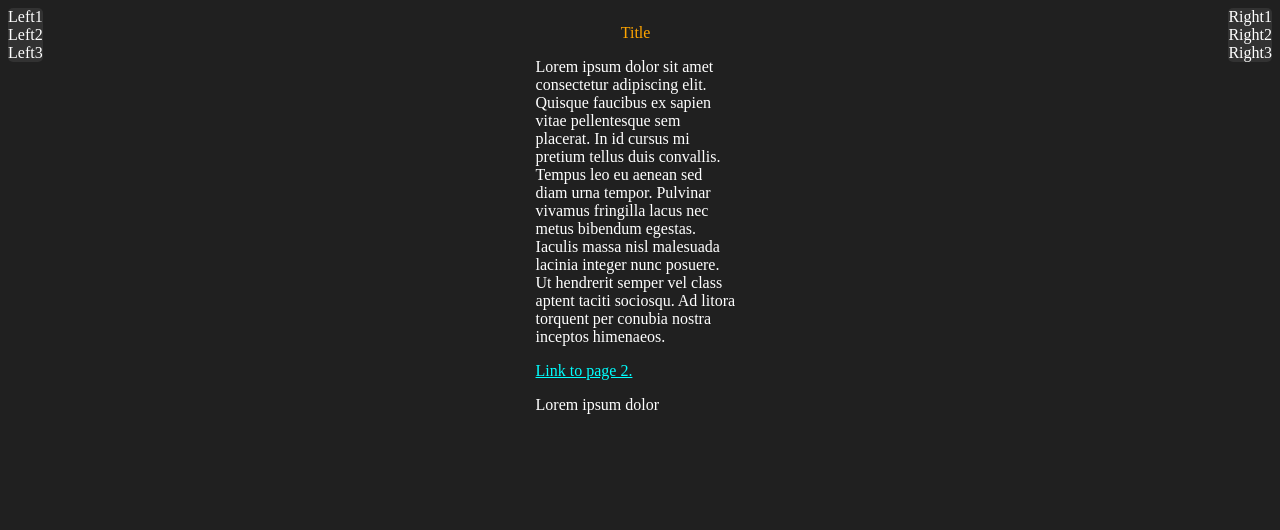
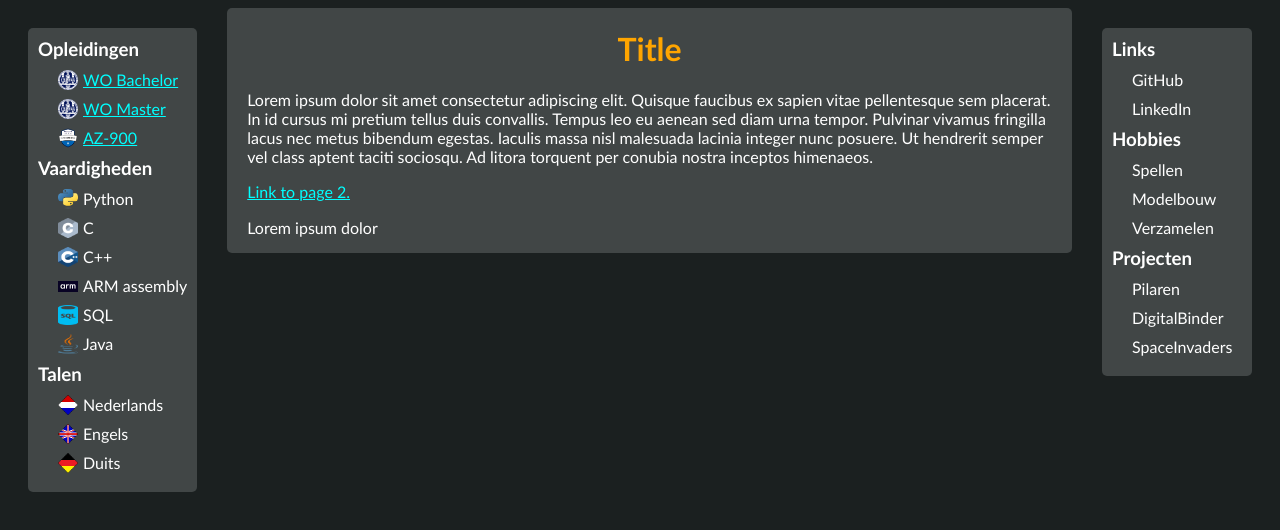
Before and after one commit to Huichelaar/Huichelaar.github.io, a plain HTML site: page index.html in a window 1280 px wide. Drawn offline with Linux system fonts and the light colour scheme.

Commit message:
Add icons
Replaced placeholder menu items and added icons to left menus' items. Also added links to education credentials.\n\nAdded margins and centering to main display and left & right menus.

```diff
--- a/index.html
+++ b/index.html
@@ -3,37 +3,68 @@
 <head>
   <title>Main page</title>
   <link rel="stylesheet" href="styles.css">
+  <script>
+    // Hide broken icons. Courtesy of Kevin Jantzer: https://stackoverflow.com/a/22051972
+    document.addEventListener("DOMContentLoaded", function(event) {
+      document.querySelectorAll('.icon').forEach(function(img) {
+        img.onerror = function(){this.style.display='none';};
+      })
+    });
+  </script>
   <!-- <script src="js/main.js"></script> -->
 </head>
 <body>
 
   <div class="sideMenus">
+
     <div class="menu leftMenu">
-      <div class="subMenu">
-        <p class="menuItem">Left1</p>
-        <p class="menuItem">Left2</p>
-        <p class="menuItem">Left3</p>
-      </div>
+      <h3 class="menuItem">Opleidingen</h3>
+      <p class="menuItemItem">
+        <img src="img/ULlogo3.png" class="icon">
+        <a target="_blank" href="https://theses.liacs.nl/1539">WO Bachelor</a>
+      </p>
+      <p class="menuItemItem">
+        <img src="img/ULlogo3.png" class="icon">
+        <a target="_blank" href="https://theses.liacs.nl/3071">WO Master</a>
+      </p>
+      <p class="menuItemItem">
+        <img src="img/MScertFundBadge.png" class="icon">
+        <a target="_blank" href="https://learn.microsoft.com/api/credentials/share/en-us/BenjaminSteffens/79CE60C677AC62E8?sharingId=66084197774656C1">AZ-900</a>
+      </p>
+
+      <h3 class="menuItem">Vaardigheden</h3>
+      <p class="menuItemItem"><img src="img/pythonLogo.png" class="icon">Python</p>
+      <p class="menuItemItem"><img src="img/Cicon.png" class="icon">C</p>
+      <p class="menuItemItem"><img src="img/CPPicon.png" class="icon">C++</p>
+      <p class="menuItemItem"><img src="img/armWhiteTXTBlackBG.png" class="icon iconARM">ARM assembly</p>
+      <p class="menuItemItem"><img src="img/sqlIcon.png" class="icon">SQL</p>
+      <p class="menuItemItem"><img src="img/javaIcon.png" class="icon">Java</p>
+
+      <h3 class="menuItem">Talen</h3>
+      <p class="menuItemItem"><img src="img/flag_nl.png" class="icon">Nederlands</p>
+      <p class="menuItemItem"><img src="img/flag_en.png" class="icon">Engels</p>
+      <p class="menuItemItem"><img src="img/flag_de.png" class="icon">Duits</p>
     </div>
+
     <div class="menu rightMenu">
-      <div class="subMenu">
-        <p class="menuItem">Right1</p>
-        <p class="menuItem">Right2</p>
-        <p class="menuItem">Right3</p>
-      </div>
+      <h3 class="menuItem">Links</h3>
+      <p class="menuItemItem">GitHub</p>
+      <p class="menuItemItem">LinkedIn</p>
+
+      <h3 class="menuItem">Hobbies</h3>
+      <p class="menuItemItem">Spellen</p>
+      <p class="menuItemItem">Modelbouw</p>
+      <p class="menuItemItem">Verzamelen</p>
+
+      <h3 class="menuItem">Projecten</h3>
+      <p class="menuItemItem">Pilaren</p>
+      <p class="menuItemItem">DigitalBinder</p>
+      <p class="menuItemItem">SpaceInvaders</p>
     </div>
   </div>
 
-  <!--
   <div class="mainDisplay">
-    <p id="name">Top-Centre</p>
-    <a href="page2/index.html">Link to page 2 lalalalala.</a>
-    <p>hhahahahaha</p>
-  </div>
-  -->
-
-  <div class="mainDisplay">
-    <p id="name">Title</p>
+    <h1 id="name">Title</h1>
     <p>
       Lorem ipsum dolor sit amet consectetur adipiscing elit. Quisque faucibus ex sapien vitae pellentesque sem placerat. In id cursus mi pretium tellus duis convallis. Tempus leo eu aenean sed diam urna tempor. Pulvinar vivamus fringilla lacus nec metus bibendum egestas. Iaculis massa nisl malesuada lacinia integer nunc posuere. Ut hendrerit semper vel class aptent taciti sociosqu. Ad litora torquent per conubia nostra inceptos himenaeos.
     </p>
--- a/styles.css
+++ b/styles.css
@@ -1,8 +1,9 @@
 body {
-  background-color: rgb(32, 32, 32);
+  background-color: rgb(27, 32, 32);
 }
 
-p {
+p, h1, h2, h3, a {
+  font-family: "Trebuchet MS", sans-serif;
   color: white;
 }
 
@@ -11,45 +12,74 @@ a {
 }
 
 #name {
+  font-family: "Trebuchet MS", sans-serif;
   text-align: center;
   color: orange;
 }
 
+.icon {
+  float: left;
+  width: 20px;
+  height: 20px;
+  margin: auto 5px auto auto;
+}
+
+.iconARM {
+  height: 11px;
+  margin: 5px 5px auto auto;
+}
+
 .mainDisplay {
-  max-width: 200px;
-  display: table;
-  margin: 0 auto;
+  max-width: 1000px;
+
+  border-style: hidden;
+  border-radius: 5px;
+
+  padding: 0 20px 0 20px;
+
+  background: rgb(65, 70, 70);
+
+  display: table;     /* I don't understand how, but this gets it to center. */
+  margin: 0 auto;     /* Courtesy of romprzy at: https://stackoverflow.com/a/16950278 */
 }
 
 /* Abstract class.
 Use in tandem with ...Menu classes below.*/
 .menu {
-  max-width: 200px;
+  min-width: 150px;
 
   border-style: hidden;
   border-radius: 5px;
 
-  padding-top: 0px;
-  padding-bottom: 0px;
+  padding: 10px 10px 10px 10px;
+
+  margin: 0 0 0 0;
 
   box-sizing: border-box;
 
-  background: rgb(50, 50, 50);
-
-  margin: 0
+  background: rgb(65, 70, 70);
 }
 
 /* Use in tandem with menu class. */
 .leftMenu {
   float: left;
+  margin: 20px 30px auto 20px;
 }
 
 /* Use in tandem with menu class. */
 .rightMenu {
   float: right;
+  margin: 20px 20px auto 30px;
 }
 
 .menuItem {
+  color: white;
   text-align: left;
-  margin: 0px;
+  margin: 0px 0px 0px 0px;
+  padding: 0px 0px 0px 0px;
 }
+
+.menuItemItem {
+  text-align: left;
+  margin: 10px 0px 10px 20px;
+}
```
Also changed, not shown: img/CPPicon.png (added), img/Cicon.png (added), img/MScertFundBadge.png (added), img/ULlogo3.png (added), img/armWhiteTXTBlackBG.png (added), img/flag_de.png (added), img/flag_en.png (added), img/flag_nl.png (added), img/javaIcon.png (added), img/pythonLogo.png (added), img/sqlIcon.png (added).
